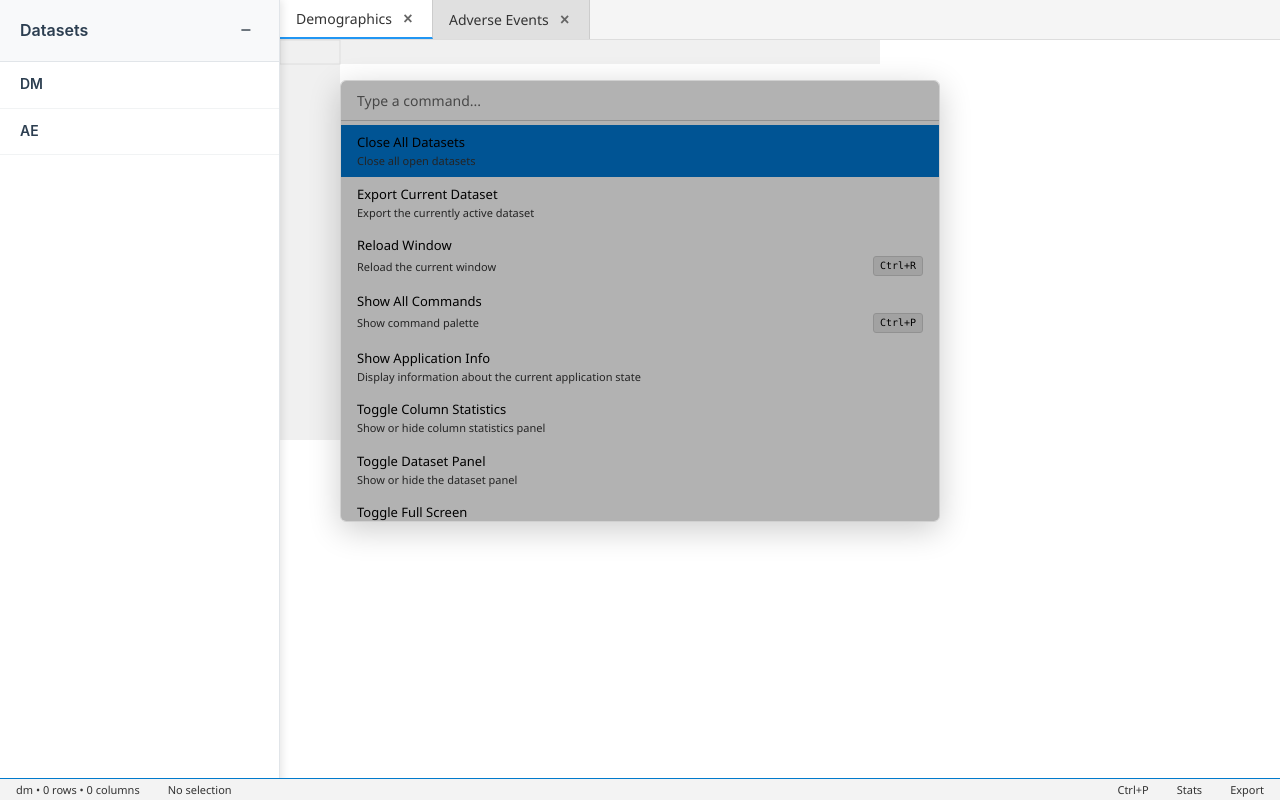
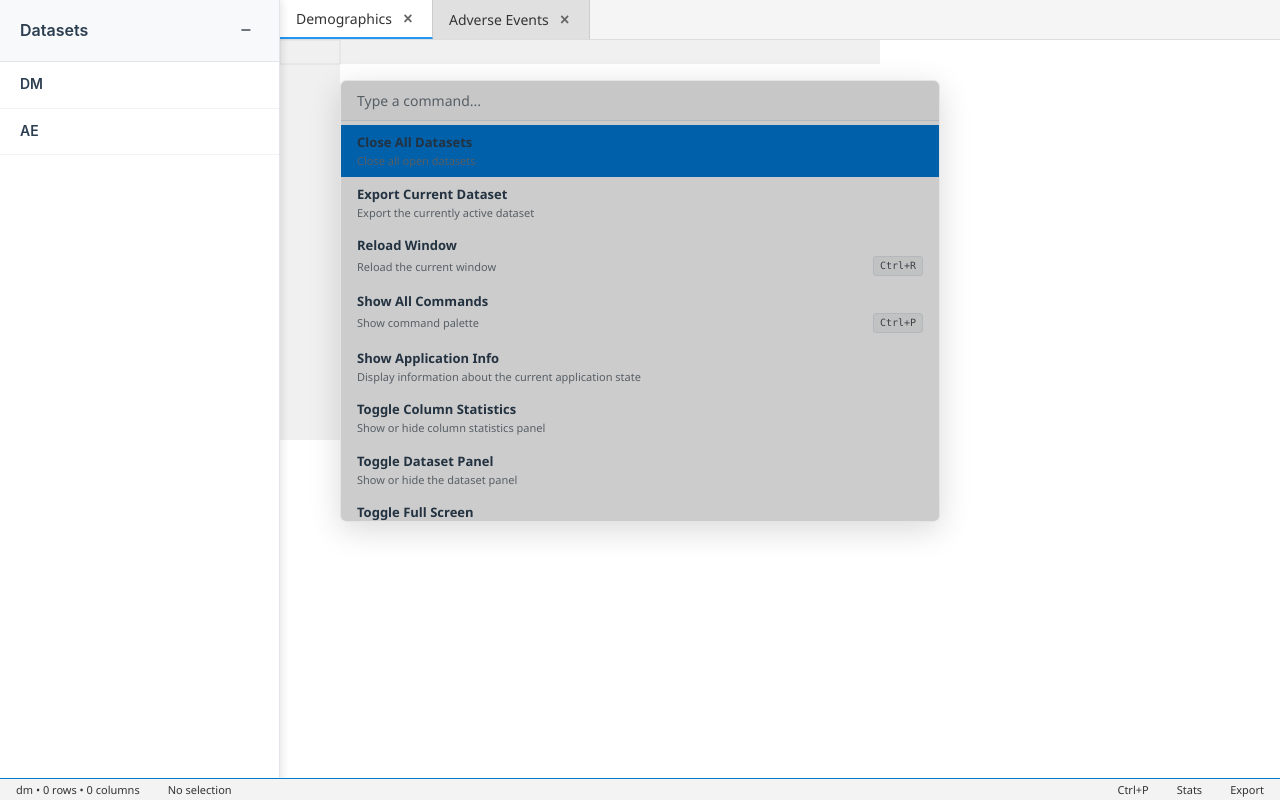
Before and after one commit to caerbannogwhite/brian, a website built with Vite: page index.html in a window 1280 px wide. Both pictures are taken after a click on the element "Ctrl+P". Built offline with nearby package versions, Linux system fonts and the light colour scheme.

Commit message:
[CommandPalette] CommandPalette theming fixed.

```diff
--- a/src/components/CommandPalette/CommandPalette.ts
+++ b/src/components/CommandPalette/CommandPalette.ts
@@ -161,7 +161,7 @@ export class CommandPalette {
       return;
     }
 
-    this.filteredCommands.forEach((command, index) => {
+    this.filteredCommands.forEach((command) => {
       const item = document.createElement("div");
       item.className = "command-palette__item";
       item.addEventListener("click", () => this.executeCommand(command));
--- a/src/styles/components/command-palette.scss
+++ b/src/styles/components/command-palette.scss
@@ -5,15 +5,12 @@
   left: 0;
   width: 100%;
   height: 100%;
-  background-color: rgba(0, 0, 0, 0.75);
+  background-color: rgba(0, 0, 0, 0.6);
   z-index: 9998;
-
-  // No backdrop-filter to ensure content stays crisp
-  // Using a slightly darker overlay instead for better contrast
 
   // Light theme overlay
   body.theme-light & {
-    background-color: rgba(0, 0, 0, 0.3) !important;
+    background-color: rgba(0, 0, 0, 0.2) !important;
   }
 }
 
@@ -25,10 +22,10 @@
   width: 600px;
   max-width: 90vw;
   max-height: 60vh;
-  background-color: #2d2d30;
-  border: 1px solid #5a5a5a;
+  background-color: #3c3c3c;
+  border: 1px solid #666666;
   border-radius: 6px;
-  box-shadow: 0 8px 32px rgba(0, 0, 0, 0.3);
+  box-shadow: 0 8px 32px rgba(0, 0, 0, 0.4);
   z-index: 9999;
   overflow: hidden;
   animation: commandPaletteSlideIn 0.2s ease-out;
@@ -36,8 +33,8 @@
   // Light theme - higher specificity and brighter colors
   body.theme-light & {
     background-color: #ffffff !important;
-    border-color: #d0d0d0 !important;
-    box-shadow: 0 8px 32px rgba(0, 0, 0, 0.2) !important;
+    border-color: #e5e5e5 !important;
+    box-shadow: 0 8px 32px rgba(0, 0, 0, 0.15) !important;
   }
 
   &__input {
@@ -47,23 +44,23 @@
     border: none;
     outline: none;
     font-size: 14px;
-    color: #f0f0f0;
+    color: #ffffff;
     padding: 0 16px;
-    border-bottom: 1px solid #5a5a5a;
+    border-bottom: 1px solid #666666;
     font-family: 'Segoe UI', Tahoma, Geneva, Verdana, sans-serif;
 
     &::placeholder {
-      color: #b0b0b0;
+      color: #cccccc;
     }
 
     // Light theme
     body.theme-light & {
-      color: #000000 !important;
-      border-bottom-color: #d0d0d0 !important;
-      background-color: #ffffff !important;
+      color: #2c3e50 !important;
+      border-bottom-color: #e1e5e9 !important;
+      background-color: #f8f9fa !important;
 
       &::placeholder {
-        color: #666666 !important;
+        color: #6c757d !important;
       }
     }
   }
@@ -83,20 +80,20 @@
     }
 
     &::-webkit-scrollbar-thumb {
-      background-color: #606060;
+      background-color: #777777;
       border-radius: 4px;
 
       &:hover {
-        background-color: #707070;
+        background-color: #888888;
       }
     }
 
     // Light theme scrollbar
     body.theme-light &::-webkit-scrollbar-thumb {
-      background-color: #d1d1d1;
+      background-color: #e1e5e9;
 
       &:hover {
-        background-color: #bdbdbd;
+        background-color: #d6dade;
       }
     }
   }
@@ -112,21 +109,21 @@
     justify-content: center;
 
     &:hover {
-      background-color: #37373d;
+      background-color: #4a4a4a;
     }
 
     &--selected {
-      background-color: #0e639c;
+      background-color: #0078d4;
 
       &:hover {
-        background-color: #1177bb;
+        background-color: #1084e4;
       }
     }
 
     // Light theme
     body.theme-light & {
       &:hover {
-        background-color: #f0f0f0 !important;
+        background-color: #f8f9fa !important;
       }
 
       &--selected {
@@ -141,14 +138,14 @@
 
     &-title {
       font-size: 13px;
-      font-weight: 400;
-      color: #f0f0f0;
+      font-weight: 500;
+      color: #ffffff;
       margin-bottom: 2px;
 
       // Light theme
       body.theme-light & {
-        color: #000000 !important;
-        font-weight: 500 !important;
+        color: #2c3e50 !important;
+        font-weight: 600 !important;
       }
 
       // Selected state
@@ -162,16 +159,16 @@
       align-items: center;
       gap: 12px;
       font-size: 11px;
-      color: #c0c0c0;
+      color: #dddddd;
 
       // Light theme
       body.theme-light & {
-        color: #333333 !important;
+        color: #6c757d !important;
       }
 
       // Selected state
       .command-palette__item--selected & {
-        color: rgba(255, 255, 255, 0.8);
+        color: rgba(255, 255, 255, 0.9);
       }
     }
 
@@ -183,24 +180,26 @@
     }
 
     &-keybinding {
-      background-color: #5a5a5a;
-      color: #f0f0f0;
+      background-color: #666666;
+      color: #ffffff;
       padding: 2px 6px;
       border-radius: 3px;
       font-size: 10px;
       font-family: 'Consolas', 'Monaco', monospace;
+      border: 1px solid #777777;
 
       // Light theme
       body.theme-light & {
-        background-color: #e8e8e8 !important;
-        color: #000000 !important;
-        border: 1px solid #d0d0d0 !important;
+        background-color: #f1f3f4 !important;
+        color: #495057 !important;
+        border: 1px solid #e1e5e9 !important;
       }
 
       // Selected state
       .command-palette__item--selected & {
-        background-color: rgba(255, 255, 255, 0.2);
+        background-color: rgba(255, 255, 255, 0.25);
         color: #ffffff;
+        border-color: rgba(255, 255, 255, 0.3);
       }
     }
   }
@@ -208,13 +207,13 @@
   &__no-results {
     padding: 16px;
     text-align: center;
-    color: #c0c0c0;
+    color: #dddddd;
     font-size: 12px;
     font-style: italic;
 
     // Light theme
     body.theme-light & {
-      color: #333333 !important;
+      color: #6c757d !important;
     }
   }
 }
```
